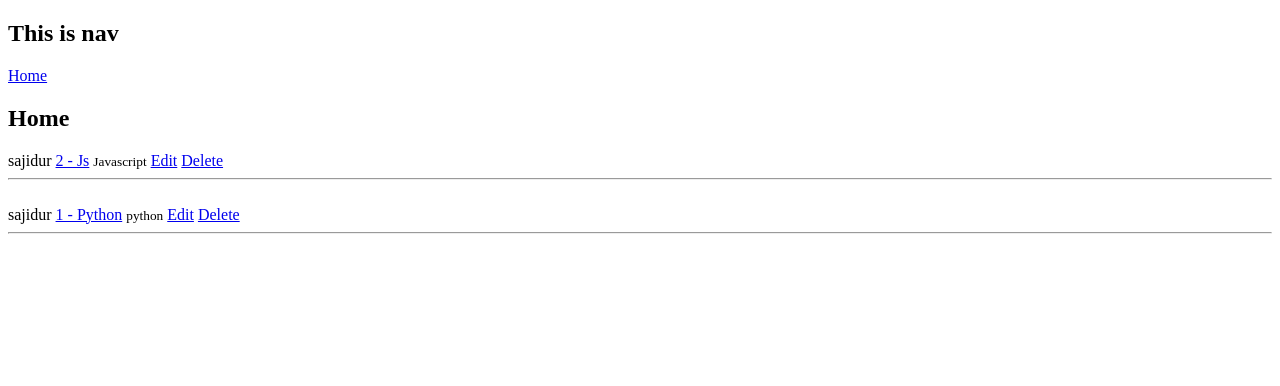
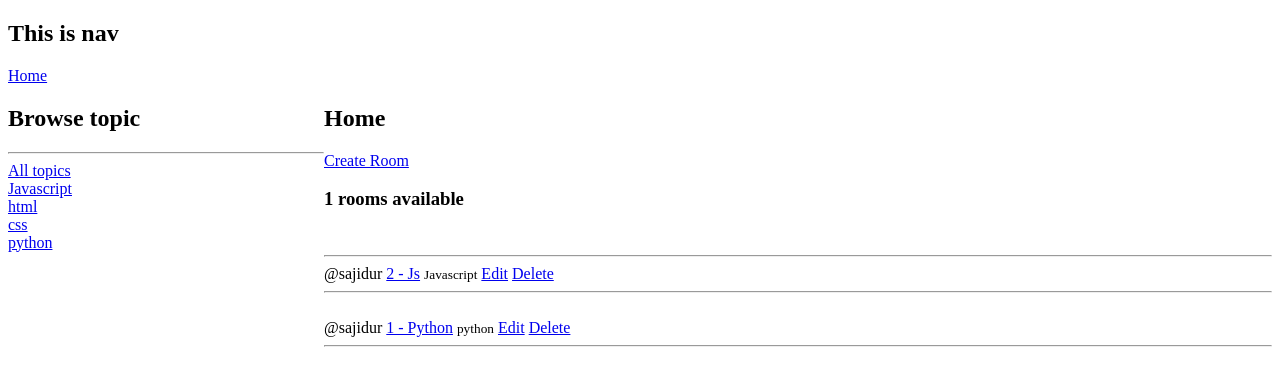
Before and after one commit to sajidurshajib/django-7h, a Django app: template studymate/base/templates/home.html in a window 1280 px wide. Shown: the top 386 px of the page. Run offline with Django 4.2, Linux system fonts and the light colour scheme; data comes from the database, SQL or seed files in the repository; the template is opened without the code that fills it: values that come from a table or form of the project are taken from there, most other values are stand-ins (such as "Sample title", 1, 10 or a date in 2020).

Commit message:
query: topic and room based query view

```diff
--- a/studymate/base/templates/home.html
+++ b/studymate/base/templates/home.html
@@ -1,9 +1,32 @@
 {% extends 'main.html' %}
 
 {% block content %}
+    <style>
+        .home-container{
+            display: grid;
+            grid-template-columns: 1fr 3fr;
+        }
+    </style>
+    <div class="home-container">
+
+        <div>
+            <h2>Browse topic</h2>
+            <hr>
+            <a href="{% url 'home' %}">All topics</a>
+            <br>
+            {% for topic in topics %}
+                <a href="{% url 'home' %}?q={{ topic.name }}">{{ topic.name }}</a>
+                <br>
+            {% endfor %}
+        </div>
+
+        <div>
             <h2>Home</h2>
+            <a href="{% url 'create-room' %}">Create Room</a>
+            <h3>{{ room_count }} rooms available</h3>
+            <br><hr>
             {% for room in rooms %}
-        <span>{{ room.host.username }}</span>
+                <span>@{{ room.host.username }}</span>
                 <a href="{% url 'room' room.id %}">{{ room.id }} - {{ room.name }}</a>
                 <small>{{ room.topic.name }}</small>
                 <a href="{% url 'update-room' room.id %}">Edit</a>
@@ -11,4 +34,8 @@
                 <hr>
                 <br>
             {% endfor %}
+        </div>
+
+    </div>
+
 {% endblock %}
```
Lines whose indentation alone changed are shown as unchanged.
